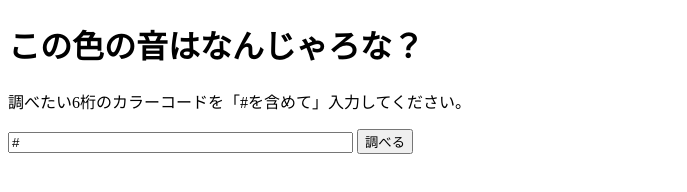
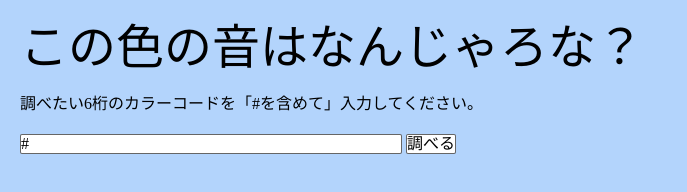
Before and after one commit to tomo-cha/Color_Sound, a plain HTML site: page index.html in a window 1280 px wide. Shown: the whole page, without its empty margins (0-687 px from the left). Drawn offline with Linux system fonts and the light colour scheme; the site is published under a folder, as on GitHub Pages, so addresses that start at the root find nothing.

Commit message:
パスの変更

```diff
--- a/color-sound.js
+++ b/color-sound.js
@@ -116,7 +116,6 @@ assessmentButton.onclick = () => {
             errorParagraph.style.color = "red";
             resultDivided.appendChild(errorParagraph);
         }else{
-
         const paragraph = document.createElement('p');
         // 背景色
         paragraph.style.backgroundColor = colorCodeInput.value;
--- a/index.html
+++ b/index.html
@@ -4,9 +4,9 @@
     <meta charset="UTF-8">
     <meta http-equiv="X-UA-Compatible" content="IE=edge">
     <meta name="viewport" content="width=device-width, initial-scale=1.0">
-    <link rel="icon" href="favicon.ico" />
-    <link rel="stylesheet" href="/destly.css">
-    <link rel="stylesheet" href="/color-sound.css">
+    <link rel="icon" href="./favicon.ico"/>
+    <link rel="stylesheet" href="./destly.css">
+    <link rel="stylesheet" href="./color-sound.css">
     <title>Color-Sound</title>
 </head>
 <body>
```
